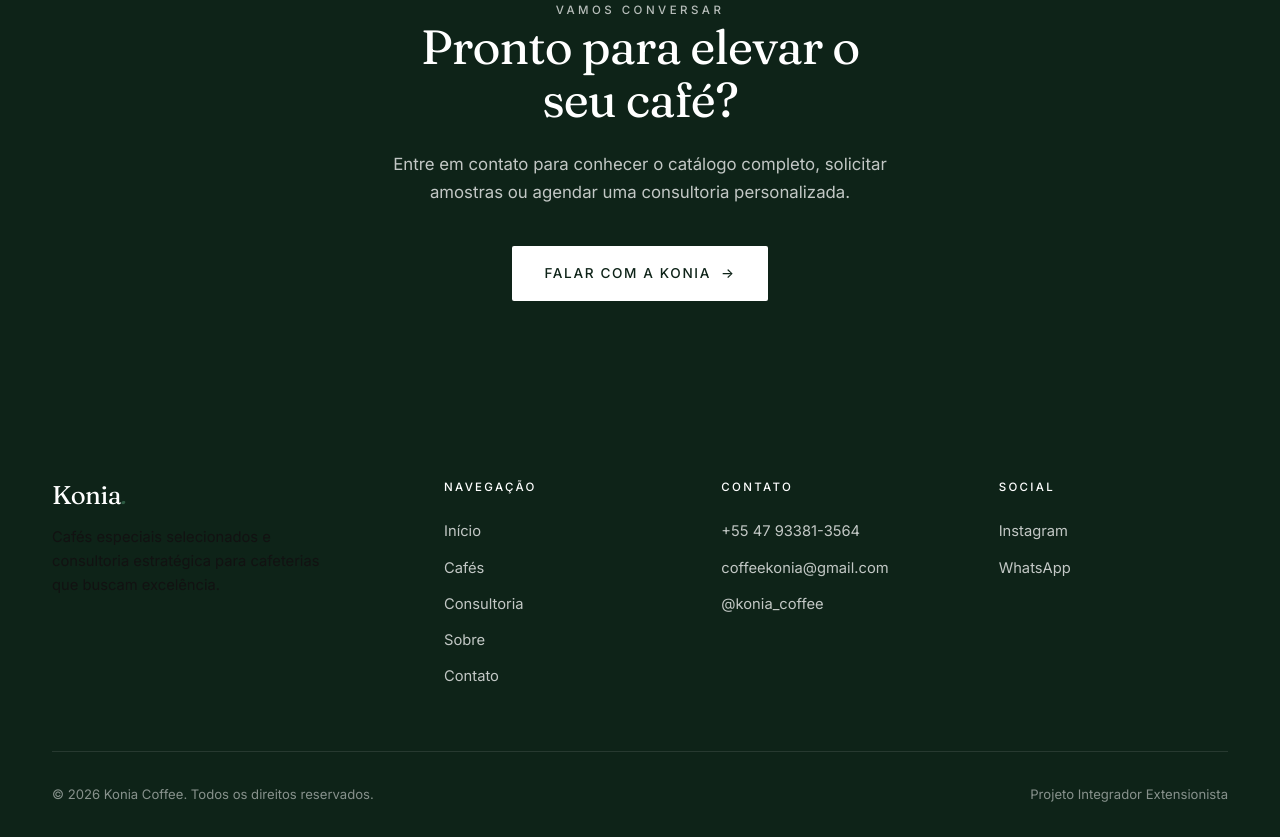
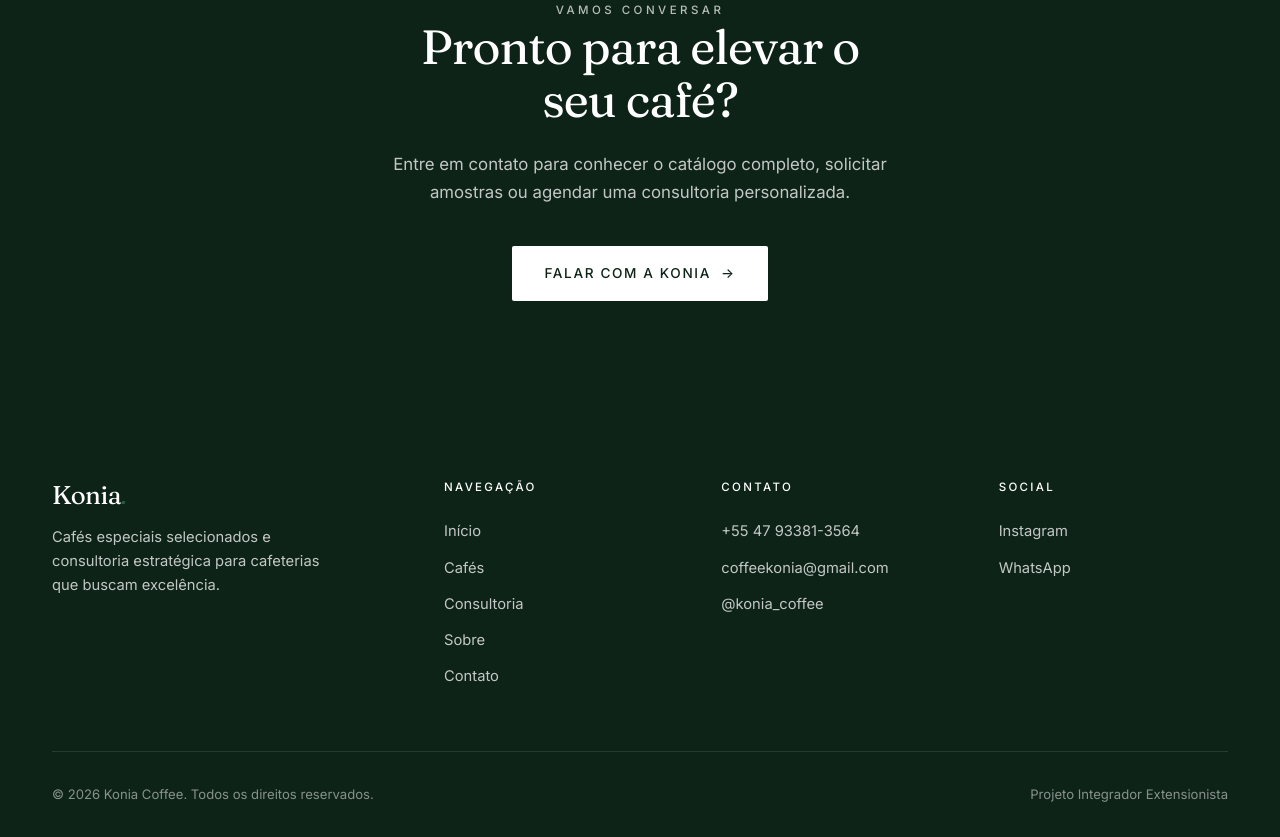
Before and after one commit to GuilhermeFugazza/HOW-5, a plain HTML site: page index.html in a window 1280 px wide. Shown: the part 4401-5238 px from the top of the page. Drawn offline with Linux system fonts and the light colour scheme.

Commit message:
Update style.css

```diff
--- a/assets/css/style.css
+++ b/assets/css/style.css
@@ -648,7 +648,7 @@ section { padding: 120px 0; }
   font-size: 1.6rem;
   margin-bottom: 16px;
 }
-.footer__brand p { font-size: 0.92rem; max-width: 280px; }
+.footer__brand p { font-size: 0.92rem; max-width: 280px; color: rgba(255,255,255,0.75);}
 .footer__col h4 {
   color: var(--white);
   font-family: 'Inter', sans-serif;
```
